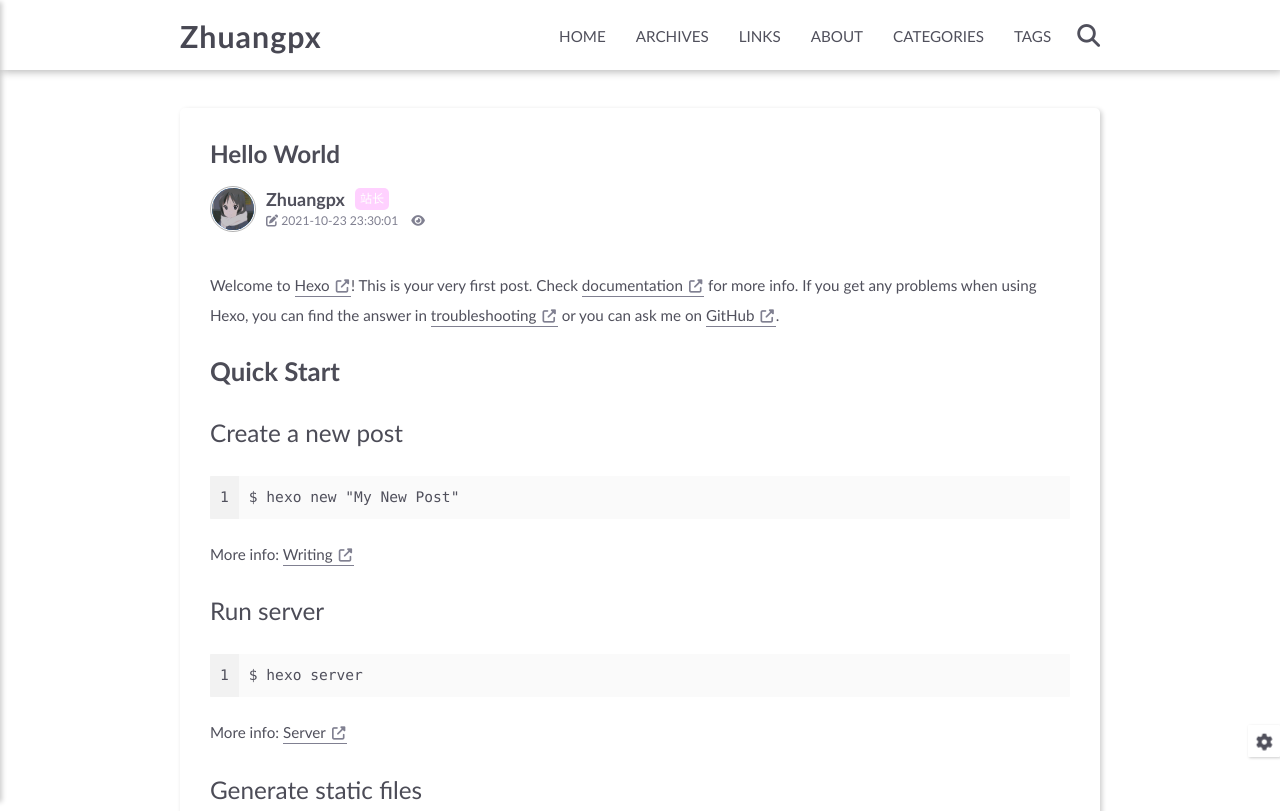
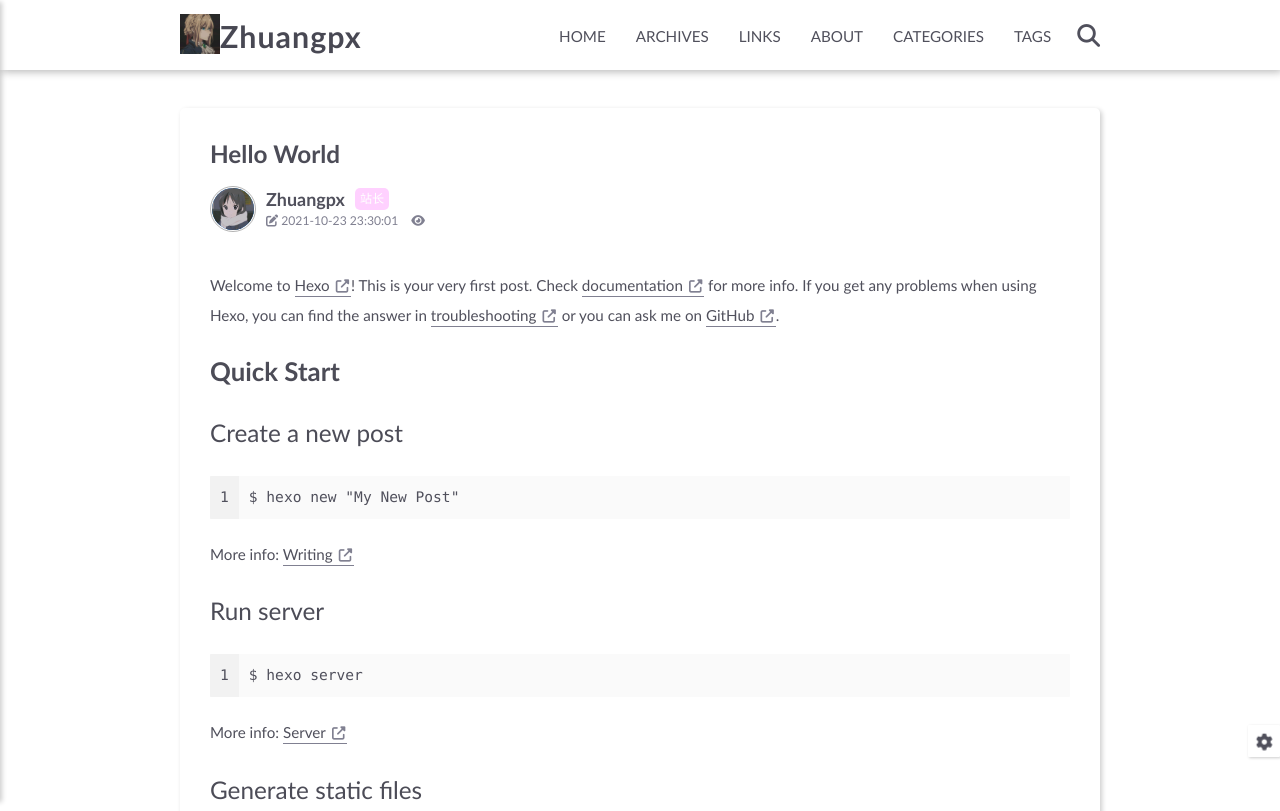
Before and after one commit to Zhuangpx/Zhuangpx.github.io, a plain HTML site: page 2021/10/23/hello-world/index.html in a window 1280 px wide. Shown: the top 811 px of the page. Drawn offline with Linux system fonts and the light colour scheme; some packages are replaced by stand-ins of ours; a script that the page names is missing.

Commit message:
Site updated: 2021-10-26 01:04:11

```diff
--- a/2021/10/23/hello-world/index.html
+++ b/2021/10/23/hello-world/index.html
@@ -53,6 +53,10 @@
 
     <div class="header-content">
         <div class="left">
+
+                <a class="logo-image" href="/">
+                    <img src="/images/%E8%96%87%E5%A6%B9%E4%BE%A7%E8%84%B8.png">
+                </a>
 
             <a class="logo-title" href="/">
                 Zhuangpx
```
Also changed, not shown: 2021/10/23/重新开始/index.html (+4 -0 lines), 2021/10/24/VioletACM/index.html (+4 -0 lines), 2021/10/24/测试/index.html (+4 -0 lines), 2021/10/25/cf蓝名记录/index.html (+4 -0 lines), about/index.html (+4 -0 lines), archives/2021/10/index.html (+4 -0 lines), archives/2021/index.html (+4 -0 lines), archives/index.html (+4 -0 lines), index.html (+4 -0 lines), links/index.html (+4 -0 lines), images/薇妹侧脸.png (added).
